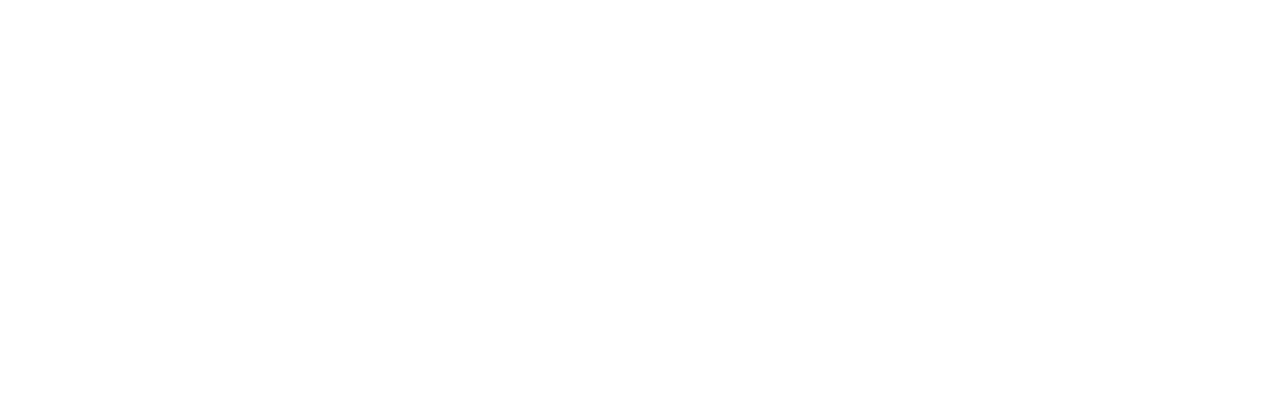
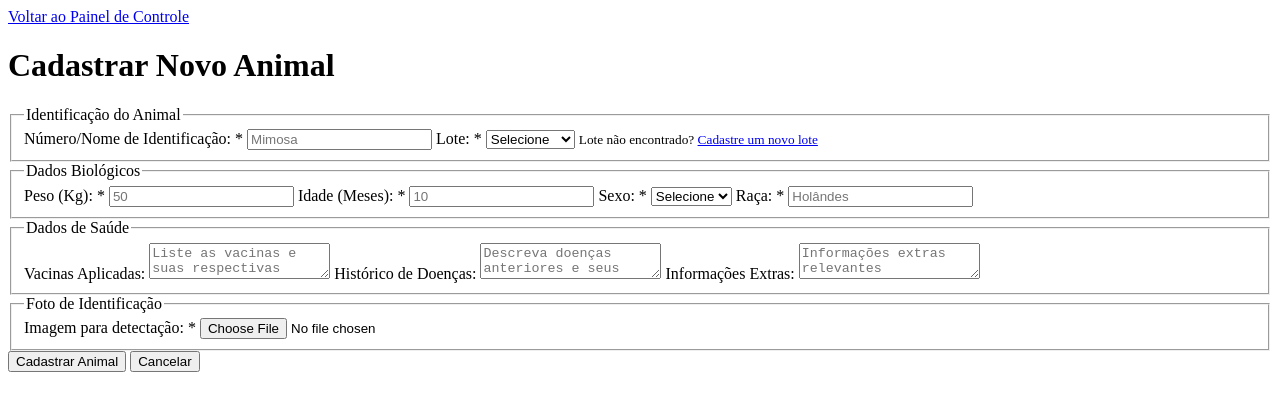
Before and after one commit to bernardo-vinicius/PPOII_VINICIUS, a website: page client/src/pages/animals/create.html in a window 1280 px wide. Drawn offline with Linux system fonts and the light colour scheme.

Commit message:
feat: add animal registration page

```diff
--- a/client/src/pages/animals/create.html
+++ b/client/src/pages/animals/create.html
@@ -1,9 +1,118 @@
 <!doctype html>
-<html lang="en">
+<html lang="pt-BR">
   <head>
     <meta charset="UTF-8" />
     <meta name="viewport" content="width=device-width, initial-scale=1.0" />
-    <title>Document</title>
+    <title>Cadastro de Animal</title>
   </head>
-  <body></body>
+  <body>
+    <header>
+      <a href="../account/control.html">Voltar ao Painel de Controle</a>
+      <h1>Cadastrar Novo Animal</h1>
+    </header>
+    <main>
+      <form method="post">
+        <fieldset>
+          <legend>Identificação do Animal</legend>
+
+          <label for="name">Número/Nome de Identificação: *</label>
+          <input
+            type="text"
+            id="name"
+            name="name"
+            placeholder="Mimosa"
+            required
+          />
+
+          <label for="lot">Lote: *</label>
+          <select name="lot" id="lot" required>
+            <option value="" selected disabled>Selecione</option>
+
+            <!-- Valores 'option' provenientes do backend (tabela lotes) -->
+            <option value="teste">*Lote Teste</option>
+          </select>
+          <small>
+            Lote não encontrado?
+            <a href="../lots/create.html">Cadastre um novo lote</a>
+          </small>
+        </fieldset>
+
+        <fieldset>
+          <legend>Dados Biológicos</legend>
+
+          <label for="weight">Peso (Kg): *</label>
+          <input
+            type="number"
+            id="weight"
+            name="weight"
+            min="1"
+            placeholder="50"
+            required
+          />
+
+          <label for="age">Idade (Meses): *</label>
+          <input
+            type="number"
+            id="age"
+            name="age"
+            min="1"
+            placeholder="10"
+            required
+          />
+
+          <label for="sex">Sexo: *</label>
+          <select id="sex" name="sex" required>
+            <option value="" selected disabled>Selecione</option>
+            <option value="male">Macho</option>
+            <option value="female">Fêmea</option>
+          </select>
+
+          <!-- Este campo pode ser select, dependendo da quantidade de raças -->
+          <label for="breed">Raça: *</label>
+          <input
+            type="text"
+            id="breed"
+            name="breed"
+            placeholder="Holândes"
+            required
+          />
+        </fieldset>
+
+        <fieldset>
+          <legend>Dados de Saúde</legend>
+
+          <label for="vaccines">Vacinas Aplicadas:</label>
+          <textarea
+            id="vaccines"
+            name="vaccines"
+            placeholder="Liste as vacinas e suas respectivas datas de aplicação"
+          ></textarea>
+
+          <label for="diseases">Histórico de Doenças:</label>
+          <textarea
+            id="diseases"
+            name="diseases"
+            placeholder="Descreva doenças anteriores e seus respectivos tratamentos"
+          ></textarea>
+
+          <label for="extras">Informações Extras:</label>
+          <textarea
+            id="extras"
+            name="extras"
+            placeholder="Informações extras relevantes"
+          ></textarea>
+        </fieldset>
+
+        <fieldset>
+          <legend>Foto de Identificação</legend>
+
+          <label for="image">Imagem para detectação: *</label>
+          <input type="file" name="image" id="image" required />
+        </fieldset>
+
+        <button type="submit">Cadastrar Animal</button>
+        <button type="reset">Cancelar</button>
+      </form>
+    </main>
+  </body>
 </html>
```
